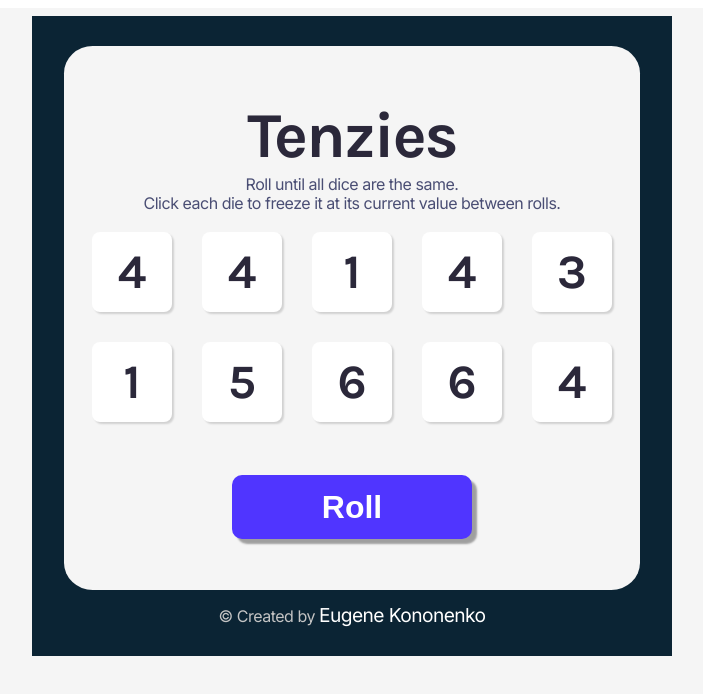
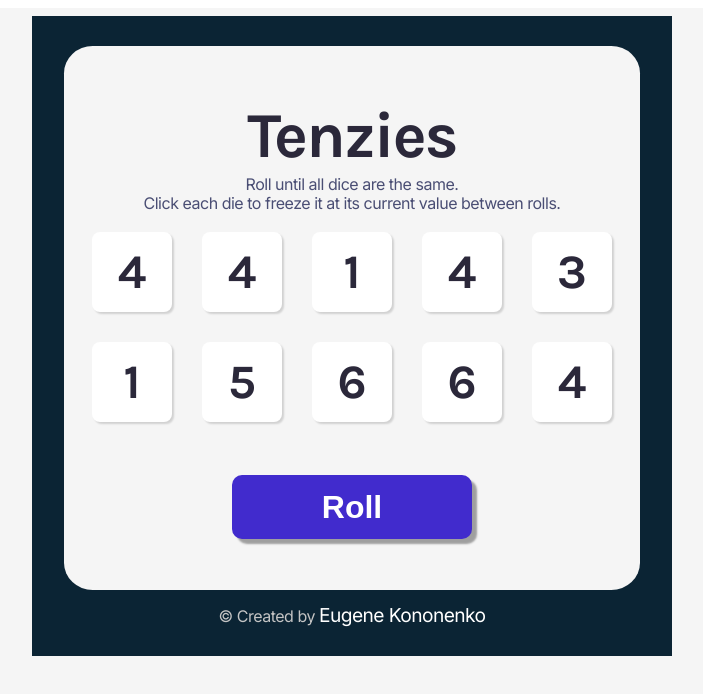
Before and after one commit to TULENp/Tenzies, a React (Vite) app: page / in a window 1280 px wide. In both pictures the pointer is over the button "Roll". Shown: the top 694 px of the page, without its empty margins (288-991 px from the left). Built offline with nearby package versions, Linux system fonts and the light colour scheme.

Commit message:
Add !important to button hover add type to App component

```diff
--- a/src/App.css
+++ b/src/App.css
@@ -106,7 +106,7 @@ button {
 }
 
 button:hover {
-  background: #412bcd;
+  background: #412bcd !important;
   transition: background 0.2s;
 }
 
--- a/src/App.tsx
+++ b/src/App.tsx
@@ -9,7 +9,7 @@ import { nanoid } from 'nanoid'; // to generate random ids
 //todo Save best time to localStorage
 
 //todo change color of the "Roll" button or add !important
-export function App() {
+export function App(): JSX.Element {
 
 	type TDice = {
 		id: string,
```
